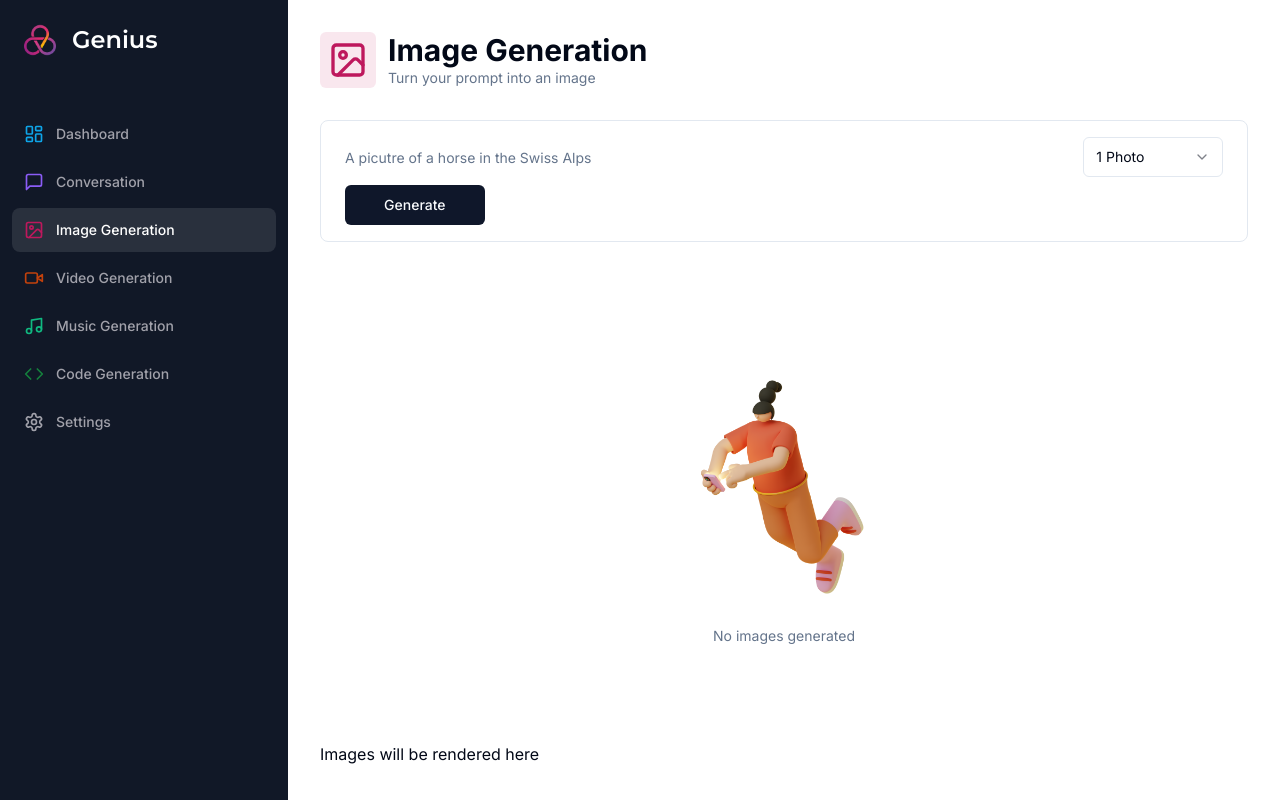
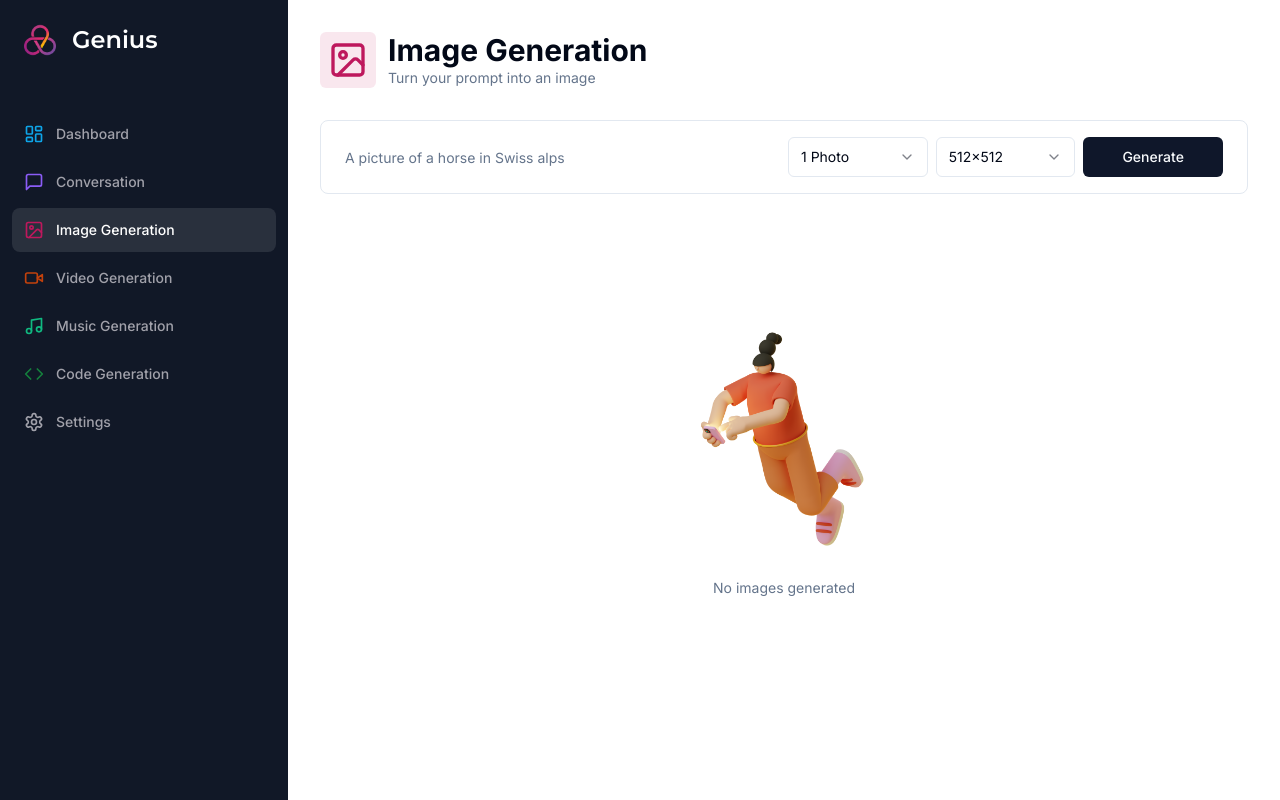
Before and after one commit to Aeickelman40/ai-saas, a Next.js app: page /image in a window 1280 px wide. Built offline with nearby package versions, Linux system fonts and the light colour scheme.

Commit message:
Finish image generation page

```diff
--- a/app/(dashboard)/(routes)/image/page.tsx
+++ b/app/(dashboard)/(routes)/image/page.tsx
@@ -2,11 +2,12 @@
 
 import axios from "axios";
 import * as z from "zod";
-import { ImageIcon } from "lucide-react";
+import { Download, ImageIcon } from "lucide-react";
 import { useForm } from "react-hook-form";
 import { zodResolver } from "@hookform/resolvers/zod";
 import { useRouter } from "next/navigation";
 import { useState } from "react";
+import Image from "next/image";
 
 import { Heading } from "@/components/heading";
 import { Form, FormControl, FormField, FormItem } from "@/components/ui/form";
@@ -22,8 +23,9 @@ import {
   SelectTrigger,
   SelectValue,
 } from "@/components/ui/select";
+import { Card, CardFooter } from "@/components/ui/card";
 
-import { amountOptions, formSchema } from "./constants";
+import { amountOptions, formSchema, resolutionOptions } from "./constants";
 
 const ImagePage = () => {
   const router = useRouter();
@@ -43,6 +45,7 @@ const ImagePage = () => {
   const onSubmit = async (values: z.infer<typeof formSchema>) => {
     try {
       setImages([]);
+
       const response = await axios.post("/api/image", values);
 
       const urls = response.data.map((image: { url: string }) => image.url);
@@ -68,21 +71,31 @@ const ImagePage = () => {
         bgColor="bg-pink-700/10"
       />
       <div className="px-4 lg:px-8">
-        <div>
         <Form {...form}>
           <form
             onSubmit={form.handleSubmit(onSubmit)}
-              className="rounded-lg border w-full p-4 px-3 md:px-6 focus-within:shadow-sm grid grid-cols-12 gap-2"
+            className="
+              rounded-lg
+              border
+              w-full
+              p-4
+              px-3
+              md:px-6
+              focus-within:shadow-sm
+              grid
+              grid-cols-12
+              gap-2
+            "
           >
             <FormField
               name="prompt"
               render={({ field }) => (
-                  <FormItem className="col-span-12 lg:col-span-10">
+                <FormItem className="col-span-12 lg:col-span-6">
                   <FormControl className="m-0 p-0">
                     <Input
+                      className="border-0 outline-none focus-visible:ring-0 focus-visible:ring-transparent"
                       disabled={isLoading}
-                        placeholder="A picutre of a horse in the Swiss Alps"
-                        className="border-0 outline-none focus-visible:ring-0 focus-visible:ring-transparent"
+                      placeholder="A picture of a horse in Swiss alps"
                       {...field}
                     />
                   </FormControl>
@@ -90,8 +103,8 @@ const ImagePage = () => {
               )}
             />
             <FormField
+              control={form.control}
               name="amount"
-                control={form.control}
               render={({ field }) => (
                 <FormItem className="col-span-12 lg:col-span-2">
                   <Select
@@ -116,15 +129,43 @@ const ImagePage = () => {
                 </FormItem>
               )}
             />
+            <FormField
+              control={form.control}
+              name="resolution"
+              render={({ field }) => (
+                <FormItem className="col-span-12 lg:col-span-2">
+                  <Select
+                    disabled={isLoading}
+                    onValueChange={field.onChange}
+                    value={field.value}
+                    defaultValue={field.value}
+                  >
+                    <FormControl>
+                      <SelectTrigger>
+                        <SelectValue defaultValue={field.value} />
+                      </SelectTrigger>
+                    </FormControl>
+                    <SelectContent>
+                      {resolutionOptions.map((option) => (
+                        <SelectItem key={option.value} value={option.value}>
+                          {option.label}
+                        </SelectItem>
+                      ))}
+                    </SelectContent>
+                  </Select>
+                </FormItem>
+              )}
+            />
             <Button
               className="col-span-12 lg:col-span-2 w-full"
+              type="submit"
               disabled={isLoading}
+              size="icon"
             >
               Generate
             </Button>
           </form>
         </Form>
-        </div>
         <div className="space-y-4 mt-4">
           {isLoading && (
             <div className="p-20">
@@ -136,7 +177,25 @@ const ImagePage = () => {
               <Empty label="No images generated" />
             </div>
           )}
-          <div>Images will be rendered here</div>
+          <div className="grid grid-cols-1 md:grid-cols-2 lg:grid-cols-3 xl:grid-cols-4 gap-4 mt-8">
+            {images.map((src) => (
+              <Card key={src} className="rounded-lg overflow-hidden">
+                <div className="relative aspect-square">
+                  <Image alt="Image" fill src={src} />
+                </div>
+                <CardFooter className="p-2">
+                  <Button
+                    variant="secondary"
+                    className="w-full"
+                    onClick={() => window.open(src)}
+                  >
+                    <Download className="h-4 w-4 mr-2" />
+                    Download
+                  </Button>
+                </CardFooter>
+              </Card>
+            ))}
+          </div>
         </div>
       </div>
     </div>
--- /dev/null
+++ b/app/api/image/route.ts
@@ -0,0 +1,51 @@
+import { auth } from "@clerk/nextjs";
+import { NextResponse } from "next/server";
+import { Configuration, OpenAIApi } from "openai";
+
+const configuration = new Configuration({
+  apiKey: process.env.OPENAI_API_KEY,
+});
+
+const openai = new OpenAIApi(configuration);
+
+export async function POST(req: Request) {
+  try {
+    const { userId } = auth();
+    const body = await req.json();
+    const { prompt, amount = 1, resolution = "512x512" } = body;
+
+    if (!userId) {
+      return new NextResponse("Unauthorized", { status: 401 });
+    }
+
+    if (!configuration.apiKey) {
+      return new NextResponse("OpenAI API Key not configured", { status: 400 });
+    }
+
+    if (!prompt) {
+      return new NextResponse("Prompt is required required", { status: 400 });
+    }
+
+    if (!amount) {
+      return new NextResponse("Amount is required required", {
+        status: 400,
+      });
+    }
+    if (!resolution) {
+      return new NextResponse("Resolution is required required", {
+        status: 400,
+      });
+    }
+
+    const response = await openai.createImage({
+      prompt,
+      n: parseInt(amount, 10),
+      size: resolution,
+    });
+
+    return NextResponse.json(response.data.data);
+  } catch (error) {
+    console.log("IMAGE_ERROR", error);
+    return new NextResponse("Internal Error", { status: 500 });
+  }
+}
--- a/next.config.js
+++ b/next.config.js
@@ -1,4 +1,10 @@
 /** @type {import('next').NextConfig} */
-const nextConfig = {}
+const nextConfig = {
+    images: {
+        domains: [
+            "oaidalleapiprodscus.blob.core.windows.net"
+        ]
+    }
+}
 
 module.exports = nextConfig
```
Lines whose indentation alone changed are shown as unchanged.
